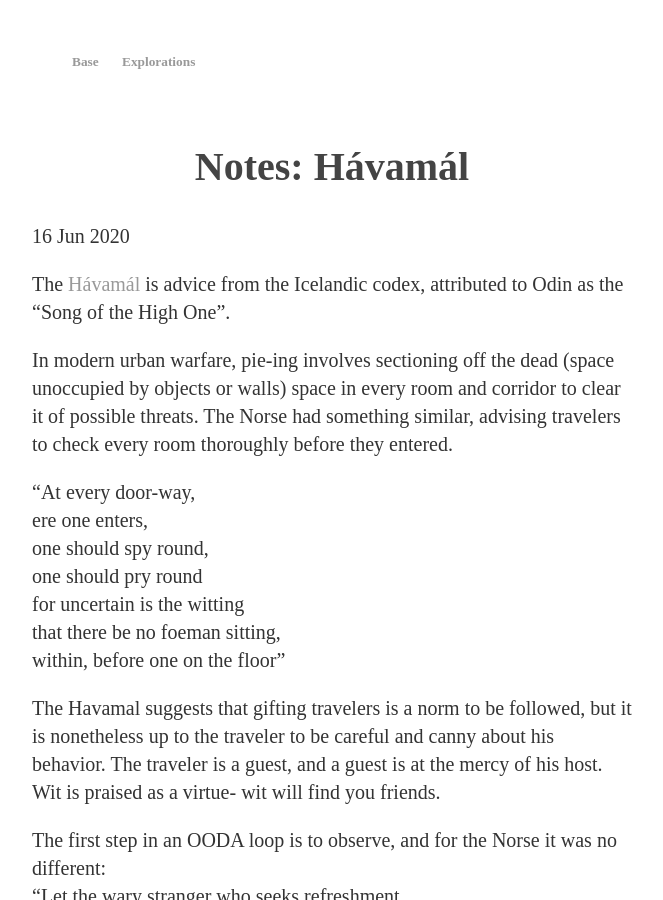
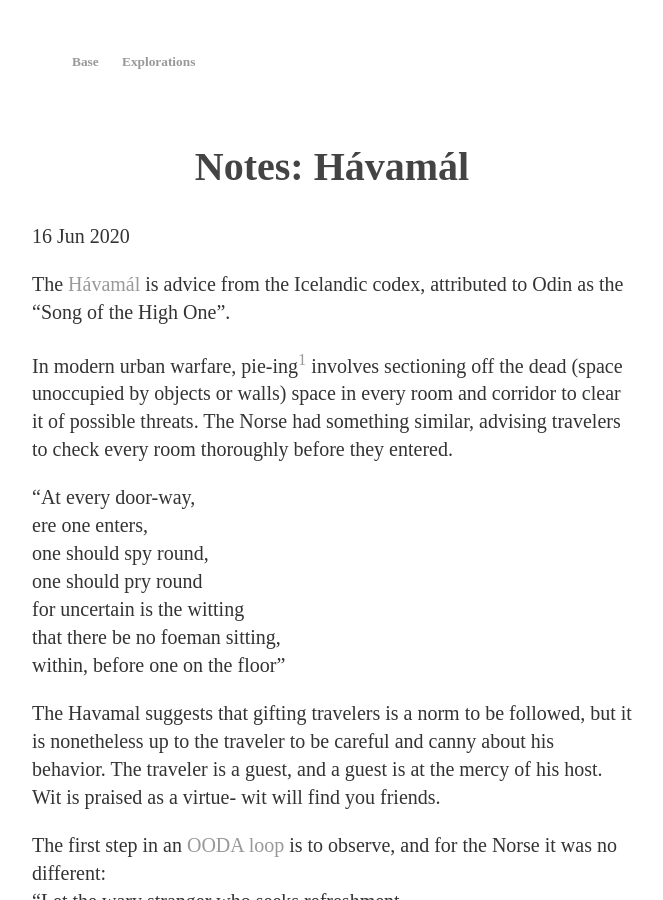
Before and after one commit to ray-dorai/ray-dorai.github.io, a Jekyll site: the page built from _posts/2020-06-16-notes-havamal.md, in a window 1280 px wide and 900 px high. Shown: the whole window, without its empty margins (308-971 px from the left). Built offline with Jekyll 4.4.1, drawn with Linux system fonts in a browser that asks for light colours; some of the changed lines change nothing that is shown; some of the changed text lies outside the part shown.

Commit message:
Update 2020-06-16-notes-havamal.md

```diff
--- a/_posts/2020-06-16-notes-havamal.md
+++ b/_posts/2020-06-16-notes-havamal.md
@@ -6,7 +6,7 @@
 
 The [Hávamál](https://www.pitt.edu/~dash/havamal.html) is advice from the Icelandic codex, attributed to Odin as the "Song of the High One".
 
-In modern urban warfare, pie-ing involves sectioning off the dead (space unoccupied by objects or walls) space in every room and corridor to clear it of possible threats. The Norse had something similar, advising travelers to check every room thoroughly before they entered.
+In modern urban warfare, pie-ing[^1] involves sectioning off the dead (space unoccupied by objects or walls) space in every room and corridor to clear it of possible threats. The Norse had something similar, advising travelers to check every room thoroughly before they entered.
 
 "At every door-way,
 ere one enters,
@@ -18,7 +18,7 @@
 
 The Havamal suggests that gifting travelers is a norm to be followed, but it is nonetheless up to the traveler to be careful and canny about his behavior. The traveler is a guest, and a guest is at the mercy of his host. Wit is praised as a virtue- wit will find you friends.
 
-The first step in an OODA loop is to observe, and for the Norse it was no different:
+The first step in an [OODA loop](https://en.wikipedia.org/wiki/OODA_loop) is to observe, and for the Norse it was no different:
 "Let the wary stranger who seeks refreshment
 keep silent with sharpened hearing;
 with his ears let him listen, and look with his eyes;
@@ -56,3 +56,7 @@
 Odin hung on a tree for many nights- this strikes me as an example of a Dark Night of the Soul, or a desert period in mysticism.
 
 It is better to ask for too little than to offer to give too much.
+
+This was written while listening to Heilung.
+
+[^1]: See anything about Military Operations in Urban Terrain. A quick primer is also [here](https://tgace.wordpress.com/category/tactical-preschool/).
```
